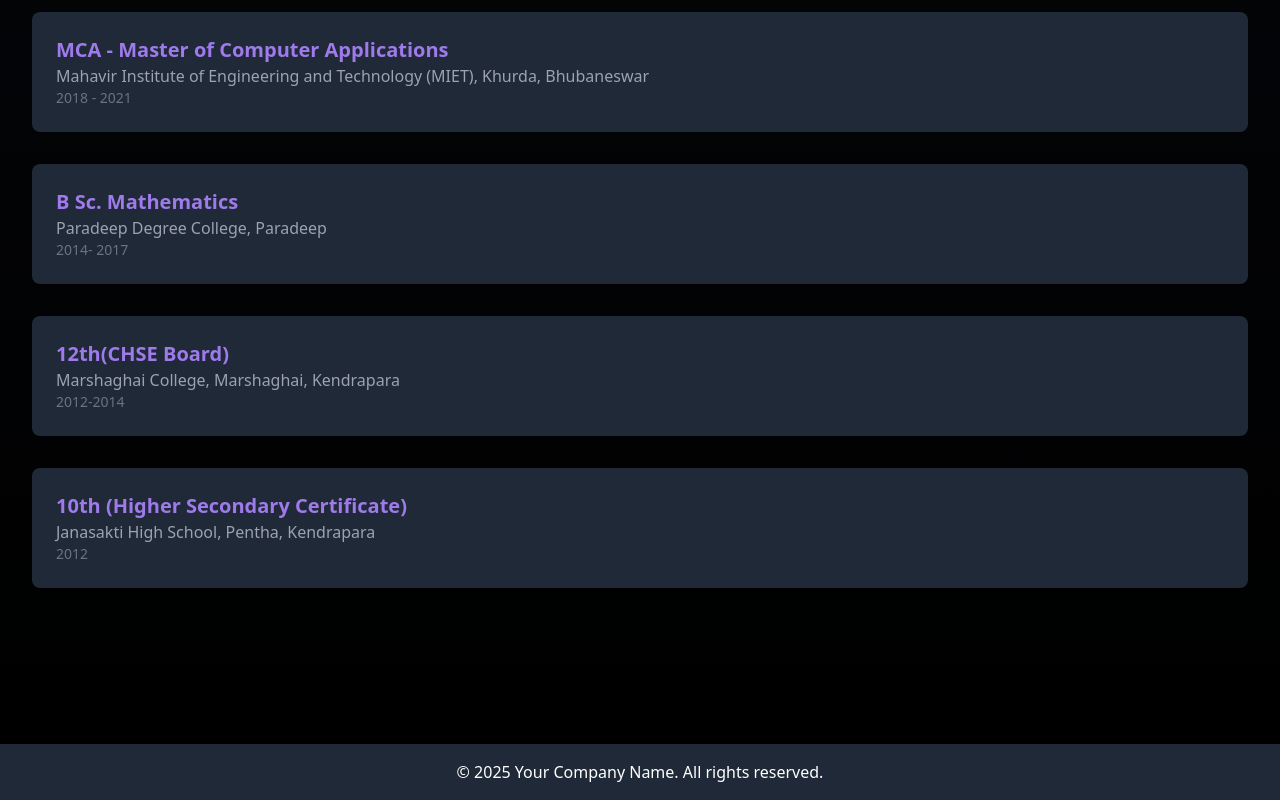
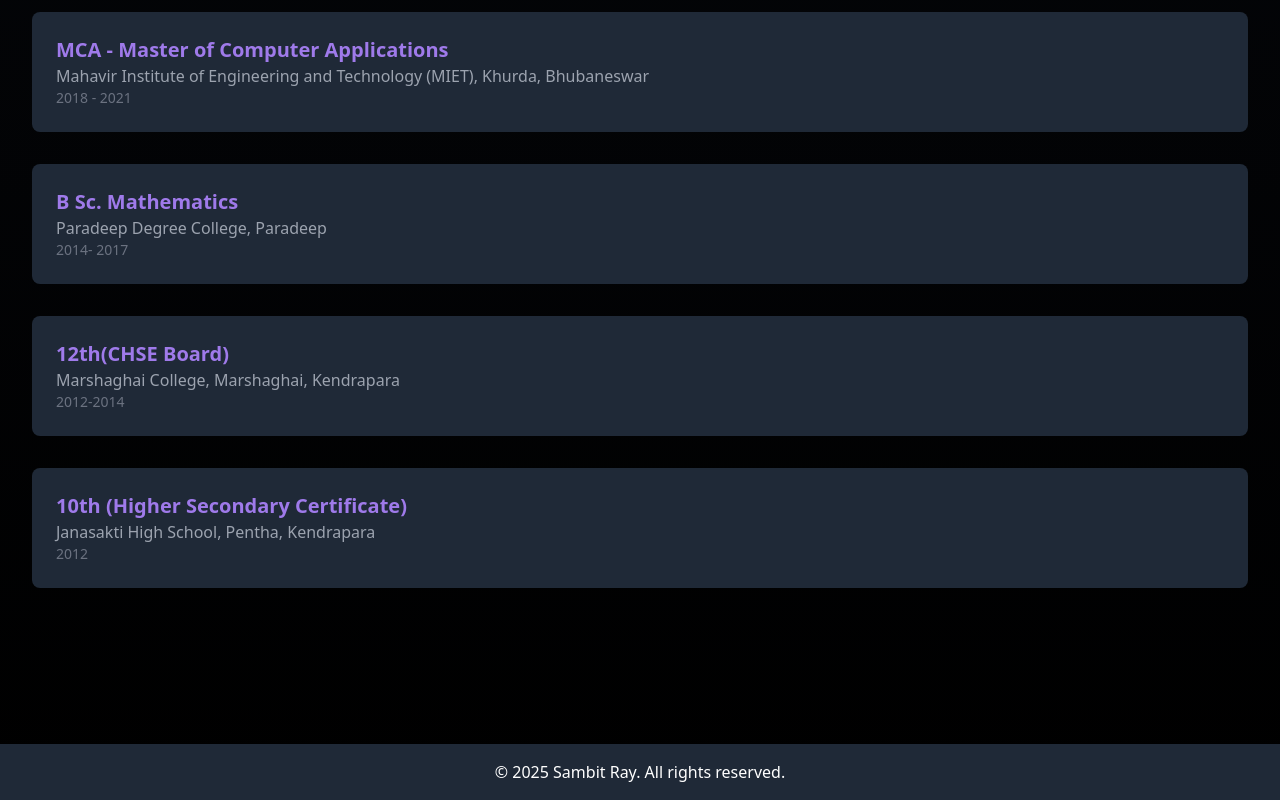
Before and after one commit to priy437pradhan/sr-portfolio, a React (Vite) app: page / in a window 1280 px wide. Shown: the part 3928-4728 px from the top of the page. Built offline with nearby package versions, Linux system fonts and the light colour scheme.

Commit message:
datas added

```diff
--- a/src/components/footer.jsx
+++ b/src/components/footer.jsx
@@ -2,7 +2,7 @@
 function footer() {
   return (
     <footer className="bg-gray-800 text-white text-center mt-16 py-4">
-    <p>&copy; {new Date().getFullYear()} Your Company Name. All rights reserved.</p>
+    <p>&copy; {new Date().getFullYear()} Sambit Ray. All rights reserved.</p>
   </footer>
   )
 }
```
